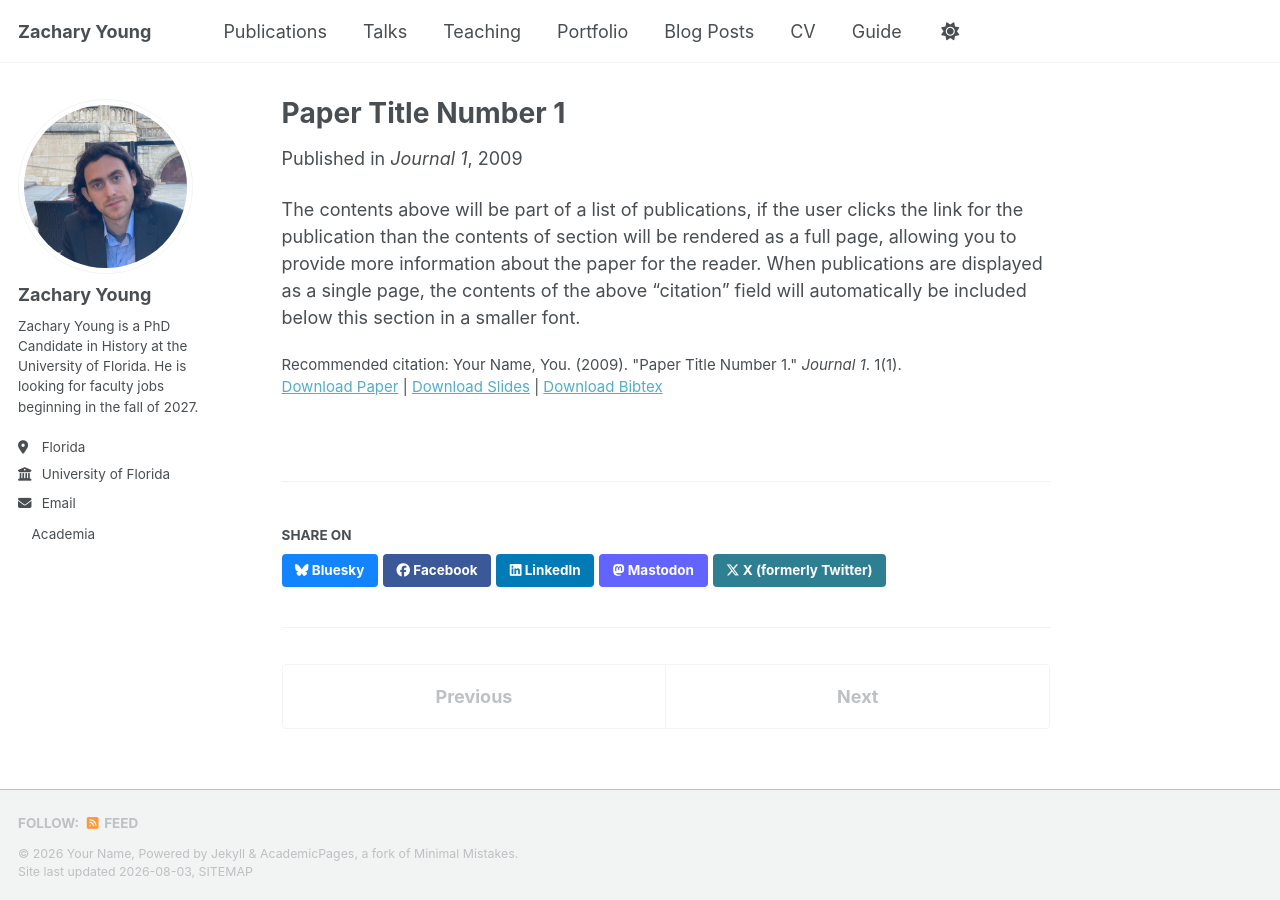
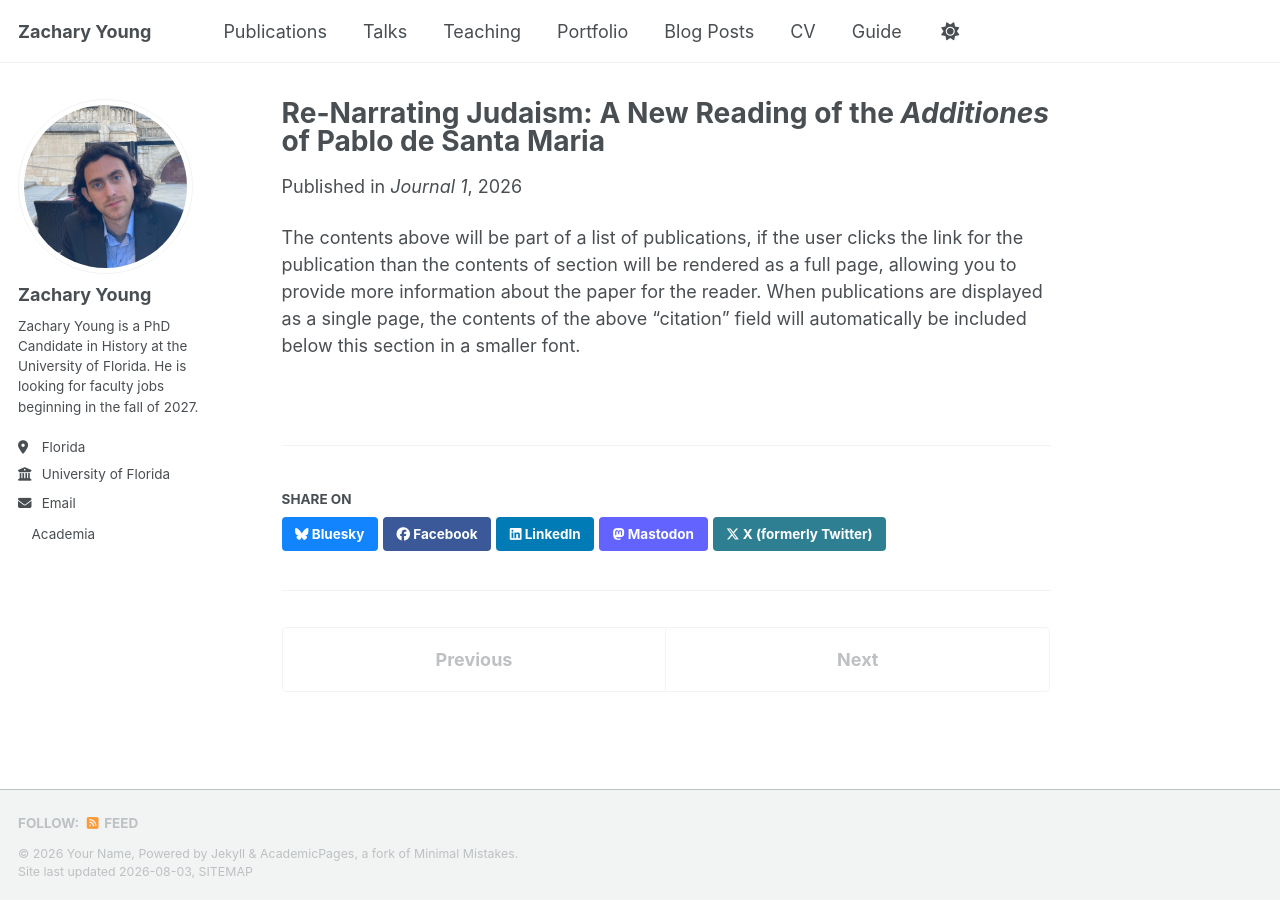
Before and after one commit to youngzacharya/youngzacharya, a Jekyll site: the page built from _publications/2009-10-01-paper-title-number-1.md, in a window 1280 px wide. Built offline with Jekyll 4.4.1, drawn with Linux system fonts in a browser that asks for light colours; a style sheet for code colours, icons or effects is not loaded.

Commit message:
Update 2009-10-01-paper-title-number-1.md

```diff
--- a/_publications/2009-10-01-paper-title-number-1.md
+++ b/_publications/2009-10-01-paper-title-number-1.md
@@ -1,14 +1,13 @@
 ---
-title: "Paper Title Number 1"
+title: "Re-Narrating Judaism: A New Reading of the _Additiones_ of Pablo de Santa Maria"
 collection: publications
 category: manuscripts
 permalink: /publication/2009-10-01-paper-title-number-1
-excerpt: 'This paper is about the number 1. The number 2 is left for future work.'
-date: 2009-10-01
+excerpt:
+date: July 2026
 venue: 'Journal 1'
-slidesurl: 'https://academicpages.github.io/files/slides1.pdf'
-paperurl: 'https://academicpages.github.io/files/paper1.pdf'
-bibtexurl: 'https://academicpages.github.io/files/bibtex1.bib'
-citation: 'Your Name, You. (2009). &quot;Paper Title Number 1.&quot; <i>Journal 1</i>. 1(1).'
+slidesurl:
+paperurl: 'https://www.cambridge.org/core/journals/church-history/article/renarrating-judaism-a-new-reading-of-the-additiones-of-pablo-de-santa-maria/DB5148B2CF458970F3DBEFA0E95FC000'
+bibtexurl:
 ---
 The contents above will be part of a list of publications, if the user clicks the link for the publication than the contents of section will be rendered as a full page, allowing you to provide more information about the paper for the reader. When publications are displayed as a single page, the contents of the above "citation" field will automatically be included below this section in a smaller font.
```
